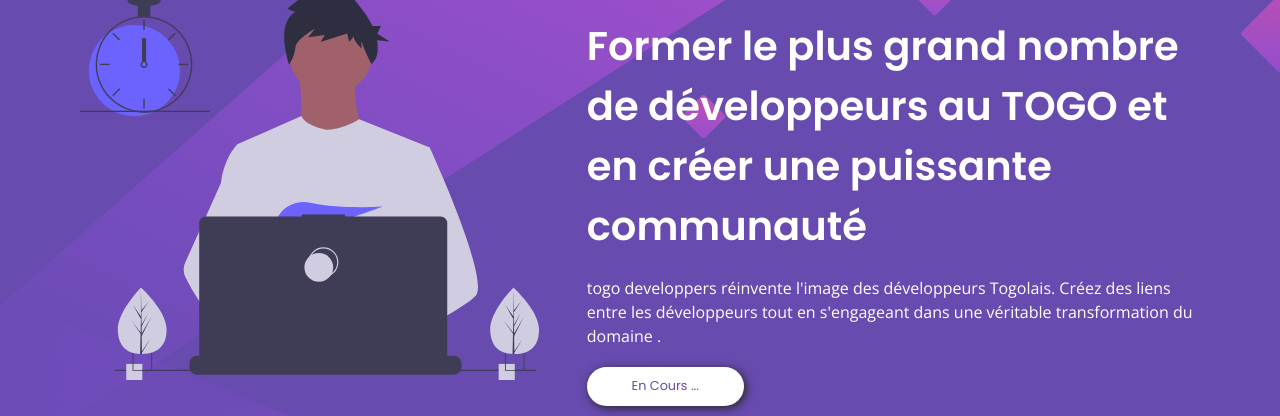
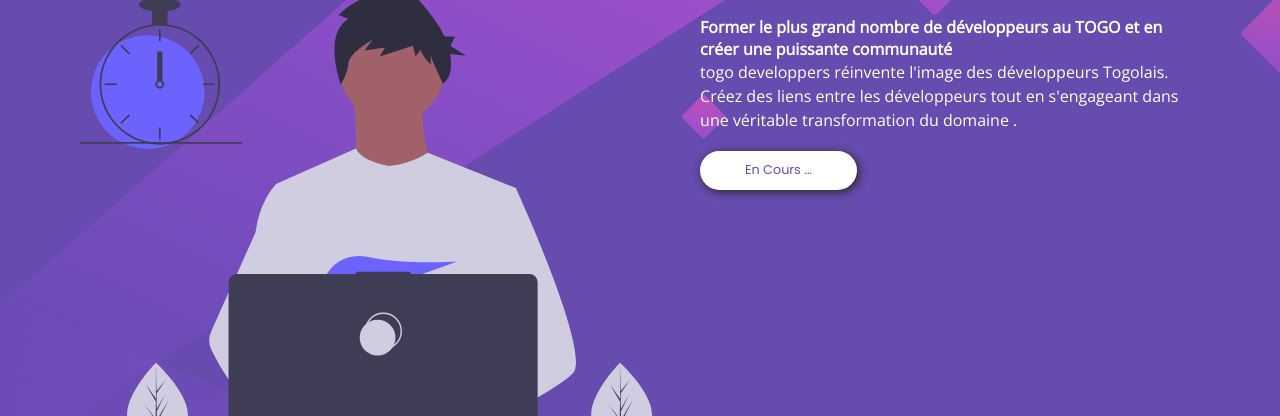
Before and after one commit to lawalalao/togodev.github.io, a plain HTML site: page index.html in a window 1280 px wide. Shown: the part 70-486 px from the top of the page. Drawn offline with nearby package versions, Linux system fonts and the light colour scheme.

Commit message:
Update index.html

```diff
--- a/index.html
+++ b/index.html
@@ -39,7 +39,7 @@
       </div>
 
       <div class="desc">
-        <h1>Former le plus grand nombre de développeurs au TOGO et en créer une puissante communauté</h1>
+        <h2>Former le plus grand nombre de développeurs au TOGO et en créer une puissante communauté</h2>
         <p>
           togo developpers réinvente l'image des développeurs Togolais.   Créez des liens entre les développeurs tout en s'engageant dans une véritable transformation du domaine .
         </p>
```
